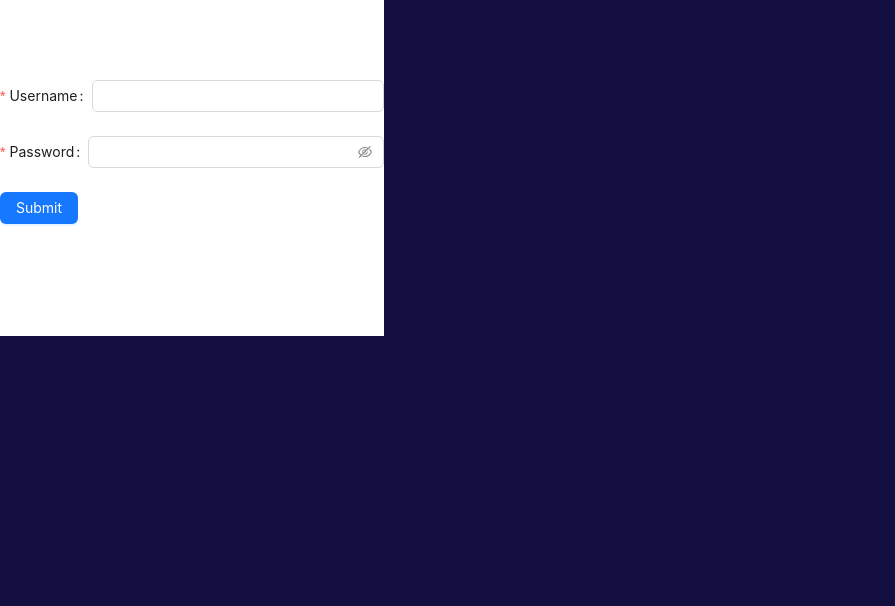
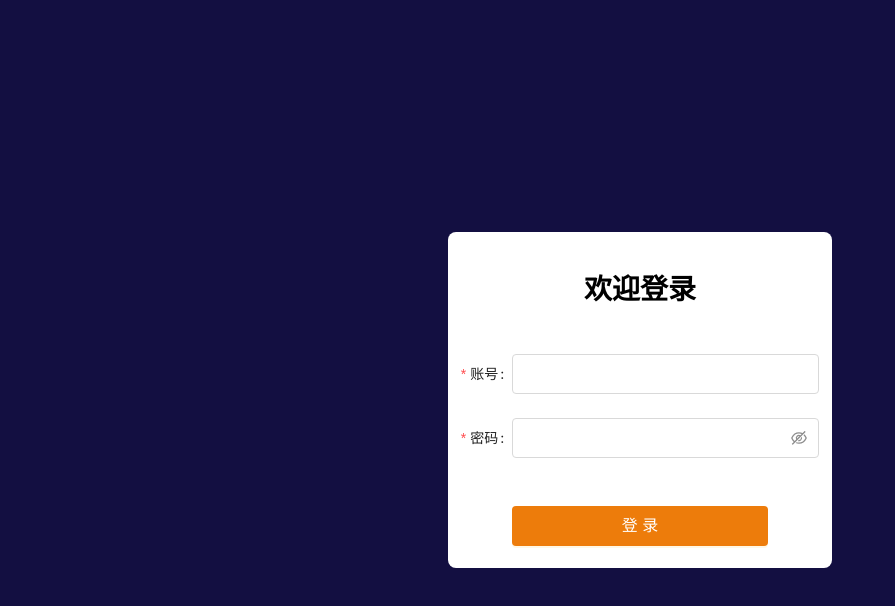
Before and after one commit to wdm-coding/react-admin, a React (Vite) app: page /login in a window 1280 px wide. Shown: the top 606 px of the page, without its empty margins (0-895 px from the left). Built offline with nearby package versions, Linux system fonts and the light colour scheme.

Commit message:
全局message

```diff
--- a/src/App.tsx
+++ b/src/App.tsx
@@ -1,11 +1,27 @@
 import { BrowserRouter } from 'react-router-dom'
+import { App as AntdApp, ConfigProvider,theme } from 'antd'
 import Router from './router'
+import AdtdGlobal from '@/utils/global'
 // API+组件化创建的路由
 function App() {
 	return (
-		<BrowserRouter>
-			<Router />
-		</BrowserRouter>
+		<ConfigProvider
+			theme={{
+				token: {
+					colorPrimary: '#ed7c0b',
+					borderRadius: 4,
+				},
+				algorithm: theme.defaultAlgorithm,
+			}}
+		>
+			<AntdApp>
+				<AdtdGlobal />
+				<BrowserRouter>
+					<Router />
+				</BrowserRouter>
+			</AntdApp>
+		</ConfigProvider>
+
 	)
 }
 export default App
--- a/src/styles/index.scss
+++ b/src/styles/index.scss
@@ -0,0 +1,15 @@
+// 浏览器填充文本框背景色修改
+.ant-input:-webkit-autofill,
+.ant-input:-webkit-autofill:hover,
+.ant-input:-webkit-autofill:focus,
+.ant-input:-webkit-autofill:active {
+	transition-delay: 999999999s;
+	transition: color  999999999s ease-out, background-color  999999999s ease-out;
+	-webkit-transition-delay:  999999999s;
+	-webkit-transition: color  999999999s ease-out, background-color  999999999s ease-out;
+	-webkit-text-fill-color: #fff;
+}
+.ant-input:-webkit-autofill {
+  box-shadow: 0 0 0px 1000px #ffffff inset !important;   //改成你想要的背景色
+  -webkit-text-fill-color:#000000 !important;
+}
--- /dev/null
+++ b/src/utils/global/index.tsx
@@ -0,0 +1,32 @@
+import { App } from 'antd'
+import type { MessageInstance } from 'antd/es/message/interface'
+import type { ModalStaticFunctions } from 'antd/es/modal/confirm'
+import type { NotificationInstance } from 'antd/es/notification/interface'
+let newMessage: MessageInstance
+let notification: NotificationInstance
+let modal: Omit<ModalStaticFunctions, 'warn'>
+const msgKey = ['info', 'success', 'error', 'warning','loading']
+const message : { [key: string]: any } = {}
+declare global {
+	interface Window {
+		$message: typeof message;
+		$modal: typeof modal;
+		$notification: typeof notification;
+	}
+}
+export default function AdtdGlobal(){
+	const staticFunction = App.useApp()
+	newMessage = staticFunction.message
+	modal = staticFunction.modal
+	notification = staticFunction.notification
+	msgKey.forEach(key => {
+		message[key] = (content:any,duration?:number,onClose?:()=>void)=>{
+			newMessage.destroy()
+			newMessage[key as keyof typeof newMessage](content as any,duration,onClose)
+		}
+	})
+	window.$message = message
+	window.$modal = modal
+	window.$notification = notification
+	return null
+}
--- a/src/views/Home/index.tsx
+++ b/src/views/Home/index.tsx
@@ -9,7 +9,7 @@ function Home() {
 			setItem('token', res.data)
 			console.log('userLogin', res)
 		}
-    // fetchData()
+		fetchData()
 	}, [])
 	return <h1>Home</h1>
 }
--- /dev/null
+++ b/src/views/Login/index.module.scss
@@ -0,0 +1,6 @@
+.login_wrap{
+  background-color: #130f41;
+  :global(.ant-btn-color-primary){
+    background-color: #ed7c0b;
+  }
+}
--- a/src/views/Login/index.scss
+++ /dev/null
@@ -1,3 +0,0 @@
-.login_wrap{
-  background-color: #130f41
-}
--- a/src/views/Login/index.tsx
+++ b/src/views/Login/index.tsx
@@ -1,44 +1,57 @@
-import './index.scss'
+import styles from './index.module.scss'
+import type { FormProps } from 'antd'
+import { Button, Form, Input } from 'antd'
+import { useState } from 'react'
 type FieldType = {
-  username?: string
+  account?: string
   password?: string
 };
-import { Button, Form, Input } from 'antd'
 function Login() {
-	const onFinish = () => (values: FieldType) => {
+	const [loading, setLoading] = useState<boolean>(false)
+	const onFinish: FormProps<FieldType>['onFinish'] = values => {
 		console.log('Success:', values)
+		setLoading(true)
+		setTimeout(() => {
+			setLoading(false)
+			window.$message.success('登录成功')
+			window.$message.error('error',5,()=>{console.log('error')})
+		}, 2000)
 	}
 	return (
-		<div className="login_wrap w-screen h-screen text-white flex items-centejustify-center">
-			<div className="w-[30vw] h-[42vh] bg-white">
-				<h1 className="ss">sss</h1>
+		<div className={`${styles.login_wrap} w-screen h-screen text-white flex items-center justify-center`}>
+			<div className="w-[30vw] h-[42vh] bg-white pt-[2vh] pl-[1vw] pr-[1vw] rounded-lg">
+				<h1 className="text-black text-center pb-[3vh] font-semibold">欢迎登录</h1>
 				<Form
 					name="basic"
-					initialValues={{ remember: true }}
 					onFinish={onFinish}
-					autoComplete="off"
+					size="large"
 				>
 					<Form.Item<FieldType>
-						label="Username"
-						name="username"
-						rules={[{ required: true, message: 'Please input your username!' }]}
+						label="账号"
+						name="account"
+						rules={[{ required: true, message: '请输入账号!' }]}
 					>
-						<Input />
+						<Input autoComplete="off"/>
 					</Form.Item>
 					<Form.Item<FieldType>
-						label="Password"
+						label="密码"
 						name="password"
-						rules={[{ required: true, message: 'Please input your password!' }]}
+						rules={[{ required: true, message: '请输入密码!' }]}
 					>
-						<Input.Password />
+						<Input.Password autoComplete="new-password"/>
 					</Form.Item>
 					<Form.Item label={null}>
-						<Button
-							type="primary"
-							htmlType="submit"
-						>
-              Submit
-						</Button>
+						<div className="pt-[3vh] w-full flex items-center justify-center">
+							<Button
+								loading={loading}
+								type="primary"
+								htmlType="submit"
+								className="w-[20vw] h-[40px]"
+								size="large"
+							>
+              登录
+							</Button>
+						</div>
 					</Form.Item>
 				</Form>
 			</div>
```
Also changed, not shown: 1 other file (tests, documents, lock files or other folders). Lines whose indentation alone changed are shown as unchanged.
